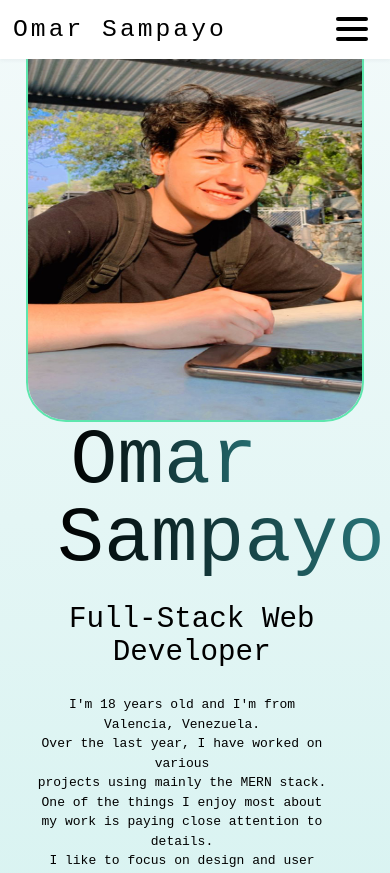
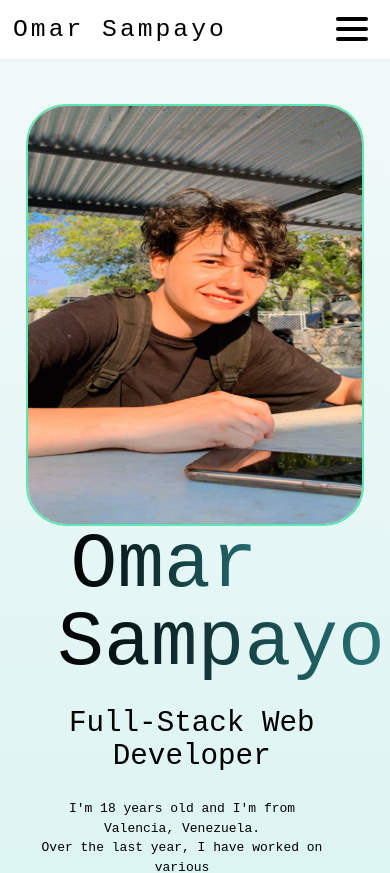
Before and after one commit to Omarx32/Portfolio-Fase-1, a React (Vite) app: page / in a window 390 px wide. Shown: the top 873 px of the page. Built offline with nearby package versions, Linux system fonts and the light colour scheme.

Commit message:
me faltan las imagenes

```diff
--- a/src/Components/View.jsx
+++ b/src/Components/View.jsx
@@ -6,11 +6,11 @@ import { Cards } from "./Cards/Cards";
 export const View = () => {
   return (
     <div className="">
-      <section id="home" className="w-full flex flex-col sm:flex sm:flex-wrap  justify-center items-center sm:h-screen max-sm:pb-16  ">
+      <section id="home" className="w-full flex flex-col max-lg:pb-64 max-lg:pt-32 lg:flex lg:flex-wrap lg:h-screen justify-center items-center  max-sm:pb-16  ">
         <div className=" ">
           <img className={style.imgMe} src="./foto.png" alt="holacomovas" />
         </div>
-        <div className="mr-16 max-sm:text-center ">
+        <div className="mr-16 max-lg:text-center  ">
           <h1 class="text-8xl mb-4  max-sm:mr-24" className={style.text}>Omar</h1>
           <div>
           <h1 class="text-8xl mb-4 ml-32" className={style.text1}>Sampayo</h1>
--- a/src/index.css
+++ b/src/index.css
@@ -4,6 +4,7 @@
 
  section {
     background: linear-gradient(to bottom, #f3fafa, #d5f2f0);
+
   }
 
   :root, body, main, header{
```
